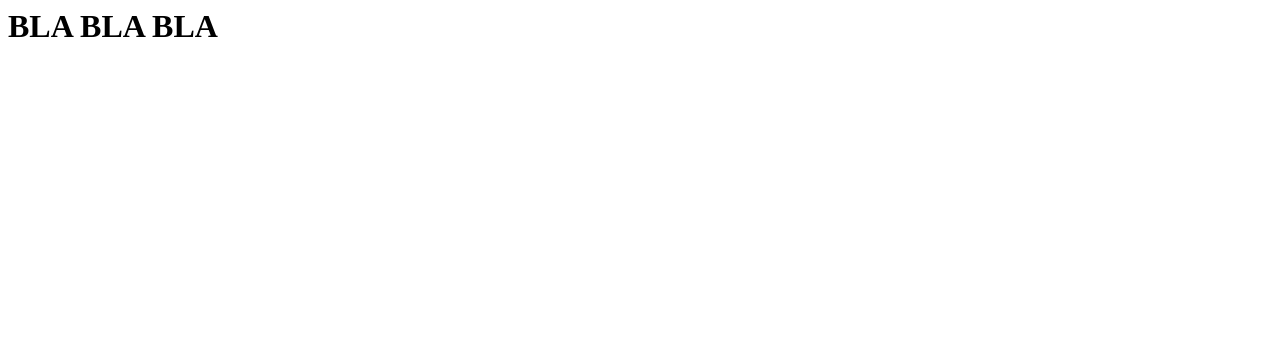
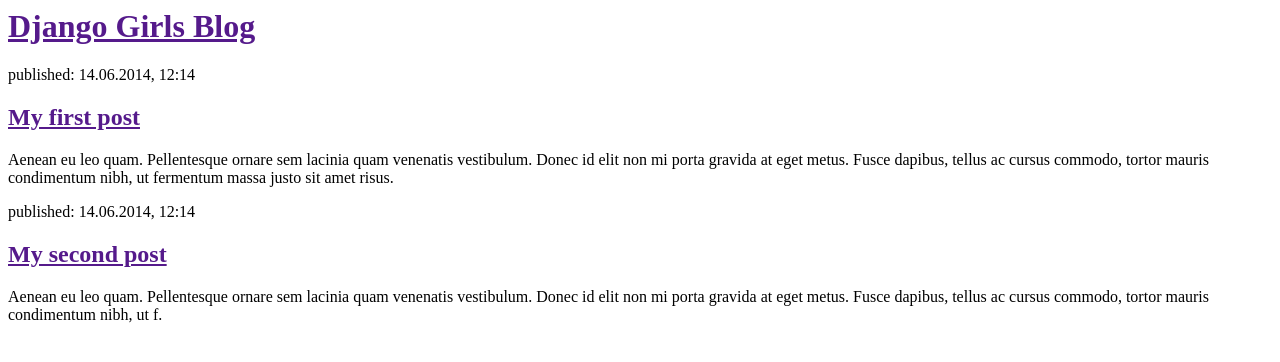
Before and after one commit to helderdek/my-first-blog, a Django app: page / in a window 1280 px wide. Shown: the top 362 px of the page. Run offline with Django 3.2, Linux system fonts and the light colour scheme.

Commit message:
novo site

```diff
--- a/blog/templates/blog/post_list.html
+++ b/blog/templates/blog/post_list.html
@@ -1,8 +1,22 @@
 <html>
-	<head>
-		<title>olá olá</title>
-	</head>
-	<body>
-		<h1>BLA BLA BLA</h1>
-	</body>
+    <head>
+        <title>Django Girls blog</title>
+    </head>
+    <body>
+        <div>
+            <h1><a href="">Django Girls Blog</a></h1>
+        </div>
+
+        <div>
+            <p>published: 14.06.2014, 12:14</p>
+            <h2><a href="">My first post</a></h2>
+            <p>Aenean eu leo quam. Pellentesque ornare sem lacinia quam venenatis vestibulum. Donec id elit non mi porta gravida at eget metus. Fusce dapibus, tellus ac cursus commodo, tortor mauris condimentum nibh, ut fermentum massa justo sit amet risus.</p>
+        </div>
+
+        <div>
+            <p>published: 14.06.2014, 12:14</p>
+            <h2><a href="">My second post</a></h2>
+            <p>Aenean eu leo quam. Pellentesque ornare sem lacinia quam venenatis vestibulum. Donec id elit non mi porta gravida at eget metus. Fusce dapibus, tellus ac cursus commodo, tortor mauris condimentum nibh, ut f.</p>
+        </div>
+    </body>
 </html>
```
